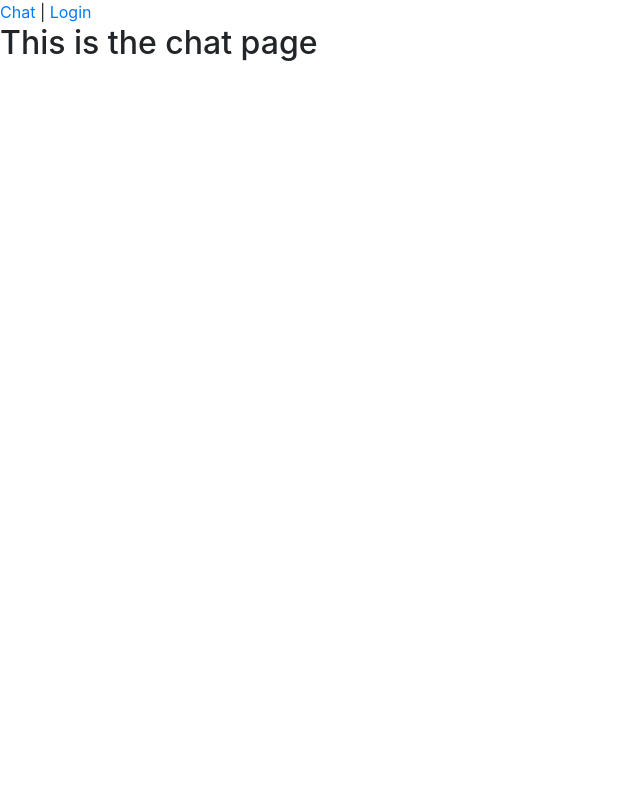
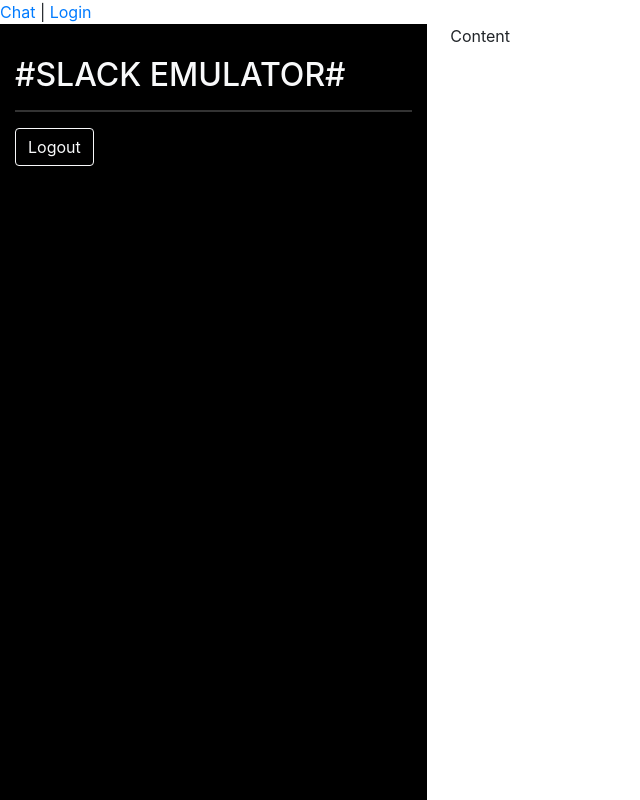
Before and after one commit to redbonzai/node-slack, a Vue app: page / in a window 1280 px wide. Shown: the whole page, without its empty margins (0-640 px from the left). Built offline with nearby package versions, Linux system fonts and the light colour scheme; no server answers; sample sign-in values are in the browser's storage.

Commit message:
Logout:  Implemented logout along with setting user object to null, and redirecting back to login route.

```diff
--- a/package.json
+++ b/package.json
@@ -4,7 +4,7 @@
   "private": true,
   "scripts": {
     "serve": "vue-cli-service serve",
-    "build": "vue-cli-service build",
+    "build": "vue-cli-service build --mode development",
     "lint": "vue-cli-service lint"
   },
   "dependencies": {
--- a/src/views/Chat.vue
+++ b/src/views/Chat.vue
@@ -1,9 +1,51 @@
 <template>
-    <h2>This is the chat page</h2>
+    <div>
+       <div class="container-fluid">
+           <div class="row">
+               <div class="col-md-4 sidebar">
+                   <h2 class="text-light">#SLACK EMULATOR#</h2>
+                   <hr style="border: 1px solid #333"/>
+                   <button @click="logout" class="btn btn-outline-light">Logout</button>
+               </div>
+
+               <div class="col-md-8 content">Content</div>
+           </div>
+        </div>
+    </div>
 </template>
 
 <script>
+import auth from 'firebase/auth'
 export default {
-    name: 'chat'
+    name: 'chat',
+
+    methods: {
+        logout() {
+            firebase.auth().signOut()
+            console.log('ENV TEST: ', process.env.TEST)
+            this.$store.dispatch('setUser', null)
+            this.$router.push('/login')
+        }
+    }
 }
 </script>
+
+<style scoped>
+    .sidebar {
+        width: 33.5%;
+        display: block;
+        float:left;
+        position: fixed;
+        height: 100%;
+        background: #000;
+        padding-top: 2em;
+        overflow: scroll;
+    }
+
+    .content {
+        width: 66%;
+        display: block;
+        float: left;
+        margin-left: 34%;
+    }
+</style>
--- a/src/views/Login.vue
+++ b/src/views/Login.vue
@@ -86,6 +86,8 @@
                     // dispatch setUser action
                     this.$store.dispatch('setUser', response.user)
 
+                    console.log('Current Environment: ', process.env.NODE_ENV)
+
                     //once authenticated, redirect users to chat '/'  page.
                     this.$router.push('/')
                     // firebase.auth().logOut()
```
